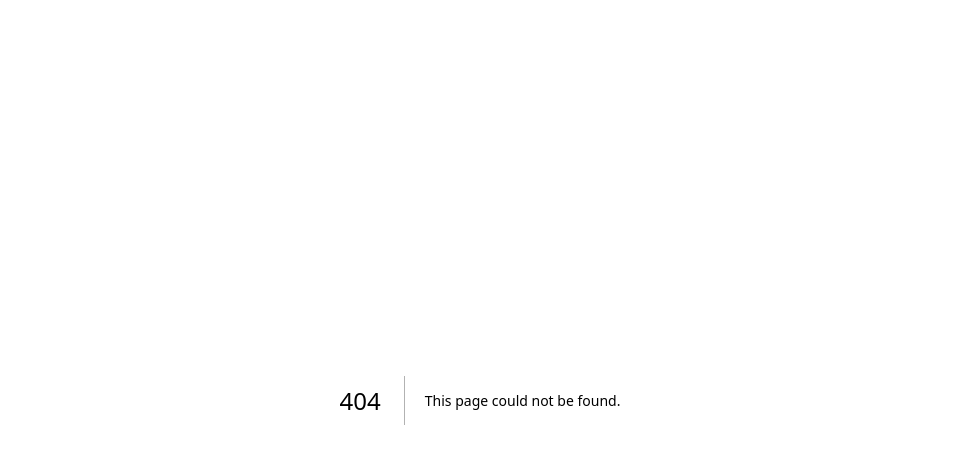
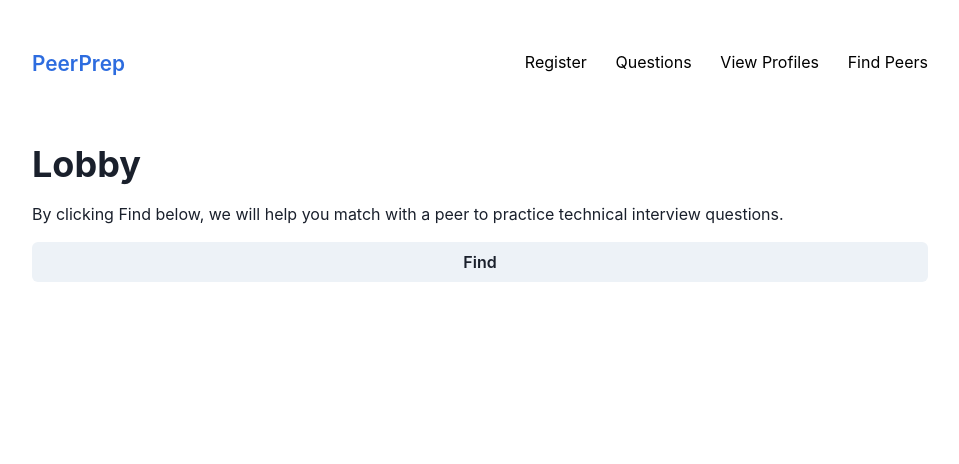
Before and after one commit to CS3219-AY2324S1/ay2324s1-course-assessment-g36, a Next.js app in the folder frontend/: page /find in a window 1280 px wide. Before the commit this address had no page. Shown: the top 464 px of the page, without its empty margins (160-1119 px from the left). Built offline with nearby package versions, Linux system fonts and the light colour scheme.

Commit message:
[SL] Update coderoom to allow for different rooms to be created

```diff
--- a/frontend/src/components/Header/Header.tsx
+++ b/frontend/src/components/Header/Header.tsx
@@ -26,7 +26,7 @@ export default function Header(): JSX.Element {
         <Link href='/register' className={styles.nav_link}>Register</Link>
         <Link href='/' className={styles.nav_link}>Questions</Link>
         <Link href='/profiles' className={styles.nav_link}>View Profiles</Link>
-        <Link href='/room' className={styles.nav_link}>Practice for interviews</Link>
+        <Link href='/find' className={styles.nav_link}>Find Peers</Link>
       </nav>
 
       {/* Mobile navbar */}
@@ -42,7 +42,7 @@ export default function Header(): JSX.Element {
             <MenuItem onClick={() => router.push("/register")}>Register</MenuItem>
             <MenuItem onClick={() => router.push("/")}>Questions</MenuItem>
             <MenuItem onClick={() => router.push("/profiles")}>View Profiles</MenuItem>
-            <MenuItem onClick={() => router.push("/room")}>Practice for interviews</MenuItem>
+            <MenuItem onClick={() => router.push("/find")}>Find Peers</MenuItem>
           </MenuList>
         </Menu>
       </div>
--- /dev/null
+++ b/frontend/src/pages/find.tsx
@@ -0,0 +1,33 @@
+import Head from 'next/head'
+import Layout from '@/components/Layout/Layout'
+import { Stack, Heading, Text, Button } from '@chakra-ui/react'
+
+export default function Lobby() {
+
+  function handleClick() {
+    window.location.href = `/room/${Math.floor(Math.random() * 10000)}`
+  }
+
+  return (
+    <>
+      <Head>
+        <title>PeerPrep: Lobby</title>
+        <meta name="description" content="Question bank to ace your technical interviews" />
+        <meta name="viewport" content="width=device-width, initial-scale=1" />
+        <link rel="icon" href="/favicon.ico" />
+      </Head>
+      <main>
+        <Layout>
+          <Stack gap='16px'>
+            <Heading>Lobby</Heading>
+            <Text>
+              By clicking Find below, we will help you match with a peer
+              to practice technical interview questions.
+            </Text>
+            <Button onClick={handleClick}>Find</Button>
+          </Stack>
+        </Layout>
+      </main>
+    </>
+  )
+}
```
Also changed, not shown: frontend/src/components/CodeEditor/CodeEditor.tsx (+7 -4 lines), frontend/src/pages/room.tsx (deleted, +0 -18 lines), frontend/src/pages/room/[id].tsx (added, +35 -0 lines).
